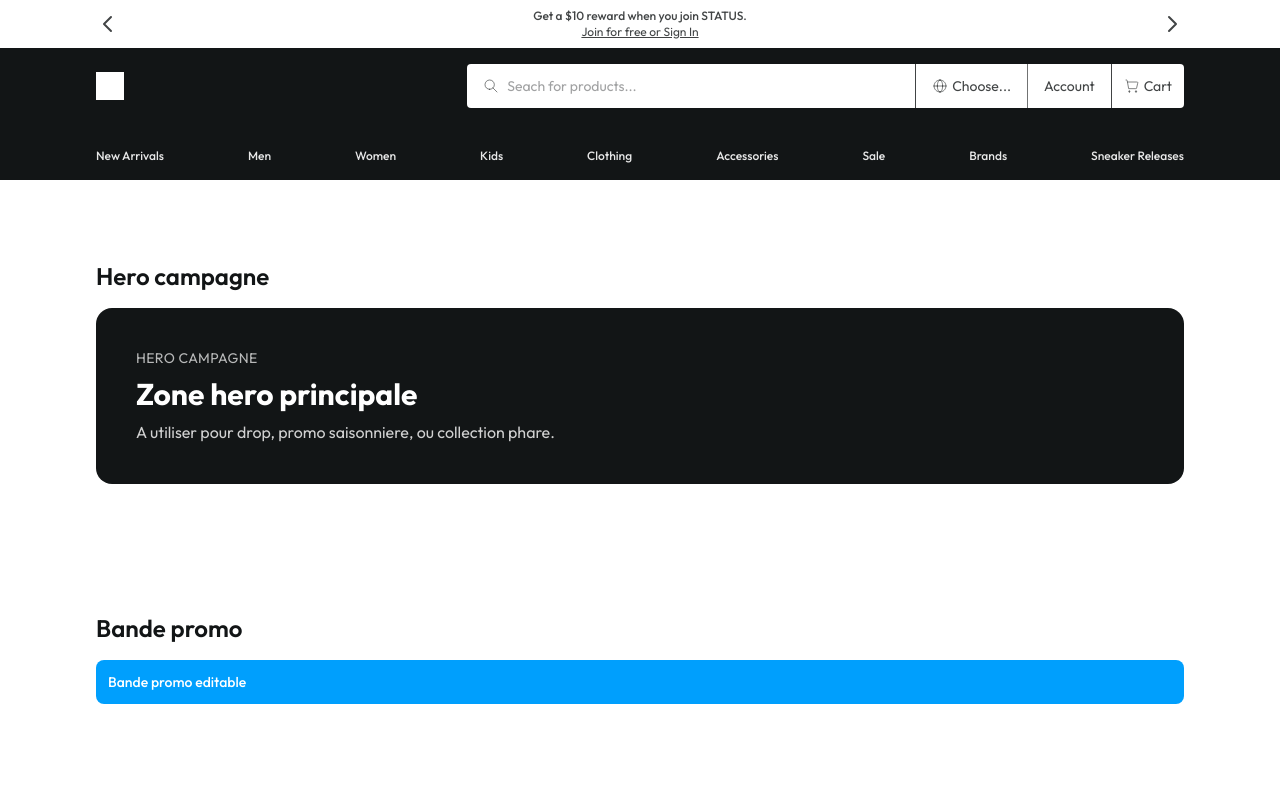
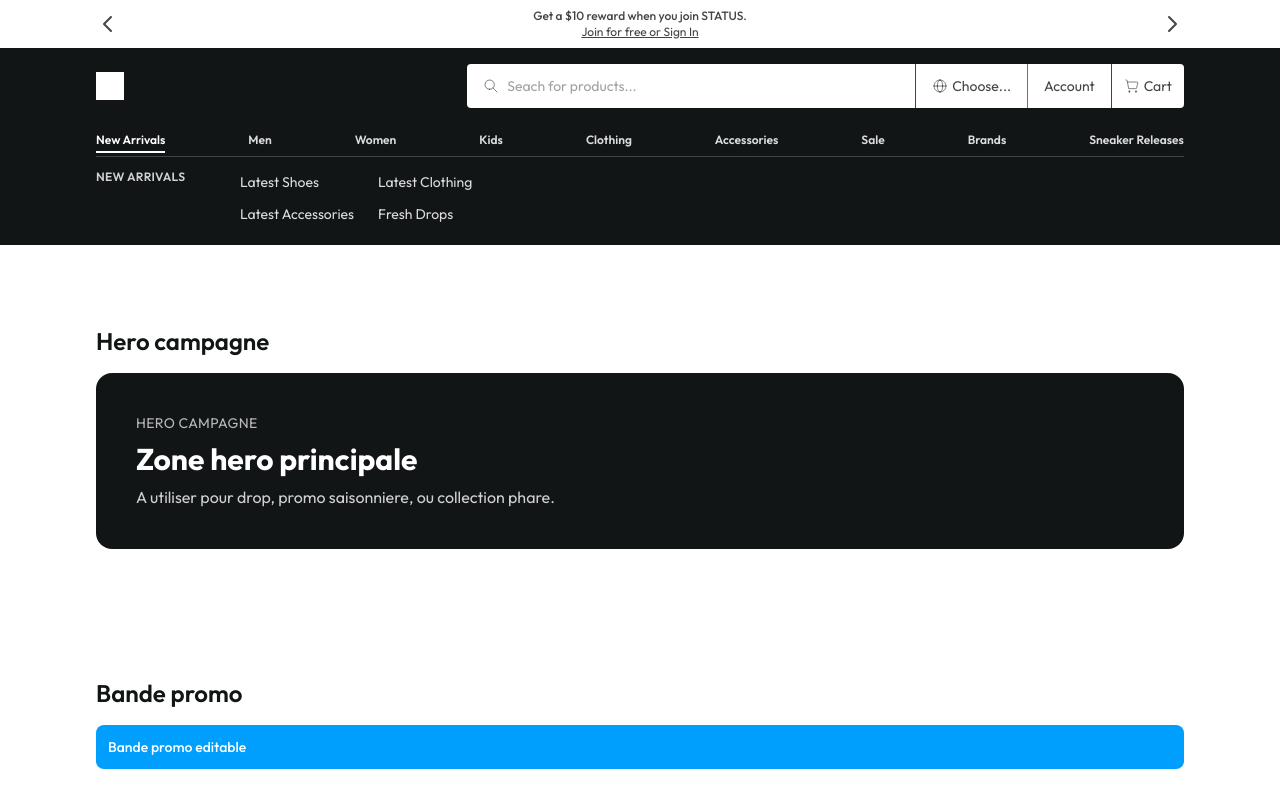
Before and after one commit to twocoderz/ecom.saas, a React (Vite) app: page / in a window 1280 px wide. Shown: the top 800 px of the page. Built offline with nearby package versions, Linux system fonts and the light colour scheme.

Commit message:
create data

```diff
--- a/src/shared/components/navigation/MainHeader.tsx
+++ b/src/shared/components/navigation/MainHeader.tsx
@@ -1,4 +1,4 @@
-import { useState } from "react";
+import { useEffect, useState } from "react";
 import Logo from "../branding/Logo";
 import { Container } from "../layout/Container";
 import { MegaMenu } from "./MegaMenu";
@@ -23,6 +23,21 @@ import CartButton from "../ui/CartButton";
 export function MainHeader() {
   const [isMobileMenuOpen, setIsMobileMenuOpen] = useState(false);
   const mobileDrawerId = "mobile-main-menu";
+
+  useEffect(() => {
+    if (!isMobileMenuOpen) {
+      return;
+    }
+
+    const handleEsc = (event: KeyboardEvent) => {
+      if (event.key === "Escape") {
+        setIsMobileMenuOpen(false);
+      }
+    };
+
+    window.addEventListener("keydown", handleEsc);
+    return () => window.removeEventListener("keydown", handleEsc);
+  }, [isMobileMenuOpen]);
 
   return (
     <header className="relative z-20 bg-black py-p2 lg:px-p6">
--- a/src/shared/components/navigation/MegaMenu.tsx
+++ b/src/shared/components/navigation/MegaMenu.tsx
@@ -1,34 +1,65 @@
+import { useMemo, useState } from "react";
+import { Link } from "react-router-dom";
+import { navMenuItems } from "../../data/NavMenu";
+
 /**
  * Menu categories desktop.
- * Repere JD : barre horizontale dense avec categories de niveau 1.
+ * Repere JD : niveau 1 horizontal + panneau niveau 2 au survol/focus.
  */
 export function MegaMenu() {
-  const items = [
-    "New Arrivals",
-    "Men",
-    "Women",
-    "Kids",
-    "Clothing",
-    "Accessories",
-    "Sale",
-    "Brands",
-    "Sneaker Releases",
-  ];
+  const [activeId, setActiveId] = useState<string>(navMenuItems[0]?.id ?? "");
+
+  const activeItem = useMemo(
+    () => navMenuItems.find((item) => item.id === activeId) ?? navMenuItems[0],
+    [activeId],
+  );
 
   return (
-    <nav className="mt-p8">
-      <ul className="flex items-center justify-between pb-2 text-xs font-medium text-white">
-        {items.map((item) => (
-          <li key={item}>
-            <button
-              type="button"
-              className="cursor-pointer whitespace-nowrap text-white/90 transition-colors hover:text-white focus-visible:outline-none focus-visible:ring-2 focus-visible:ring-white"
+    <nav
+      className="mt-p2"
+      aria-label="Navigation principale desktop"
+      onMouseLeave={() => setActiveId(navMenuItems[0]?.id ?? "")}
+    >
+      <ul className="flex items-center justify-between gap-p3 py-p2 text-xs font-semibold text-white">
+        {navMenuItems.map((item) => (
+          <li key={item.id}>
+            <Link
+              to={item.href}
+              onMouseEnter={() => setActiveId(item.id)}
+              onFocus={() => setActiveId(item.id)}
+              className={`cursor-pointer whitespace-nowrap border-b-2 pb-p1 transition-colors focus-visible:outline-none focus-visible:ring-2 focus-visible:ring-white ${
+                item.id === activeId
+                  ? "border-white text-white"
+                  : "border-transparent text-white/85 hover:text-white"
+              }`}
             >
-              {item}
-            </button>
+              {item.label}
+            </Link>
           </li>
         ))}
       </ul>
+
+      {activeItem && (
+        <div className="border-t border-white/20 py-p3">
+          <div className="flex items-start gap-p8">
+            <p className="min-w-28 text-xs font-semibold uppercase tracking-wide text-white/80">
+              {activeItem.label}
+            </p>
+            <ul className="grid grid-cols-2 gap-x-p6 gap-y-p2">
+              {activeItem.children.map((child) => (
+                <li key={child.id}>
+                  <Link
+                    to={child.href}
+                    className="text-sm text-white/85 transition-colors hover:text-white focus-visible:outline-none focus-visible:ring-2 focus-visible:ring-white"
+                  >
+                    {child.label}
+                  </Link>
+                </li>
+              ))}
+            </ul>
+          </div>
+        </div>
+      )}
     </nav>
   );
 }
--- a/src/shared/components/navigation/MobileMenuDrawer.tsx
+++ b/src/shared/components/navigation/MobileMenuDrawer.tsx
@@ -1,6 +1,11 @@
+import { useState } from "react";
+import { Link } from "react-router-dom";
+import { CaretDownIcon, CaretUpIcon } from "../../icons";
+import { navMenuItems } from "../../data/NavMenu";
+
 /**
  * Tiroir de navigation mobile.
- * Repere JD : version compacte du mega menu avec categories et actions rapides.
+ * Repere JD : version compacte du mega menu avec accordions niveau 2.
  */
 type MobileMenuDrawerProps = {
   id: string;
@@ -8,17 +13,11 @@ type MobileMenuDrawerProps = {
 };
 
 export function MobileMenuDrawer({ id, onClose }: MobileMenuDrawerProps) {
-  const items = [
-    "New Arrivals",
-    "Men",
-    "Women",
-    "Kids",
-    "Clothing",
-    "Accessories",
-    "Sale",
-    "Brands",
-    "Sneaker Releases",
-  ];
+  const [openId, setOpenId] = useState<string>(navMenuItems[0]?.id ?? "");
+
+  const toggleSection = (itemId: string) => {
+    setOpenId((prev) => (prev === itemId ? "" : itemId));
+  };
 
   return (
     <aside
@@ -39,16 +38,62 @@ export function MobileMenuDrawer({ id, onClose }: MobileMenuDrawerProps) {
 
       <nav>
         <ul className="grid gap-p2">
-          {items.map((item) => (
-            <li key={item}>
-              <button
-                type="button"
-                className="w-full cursor-pointer rounded-sm px-p2 py-p2 text-left text-sm font-medium text-black-80 hover:bg-black/5 focus-visible:outline-none focus-visible:ring-2 focus-visible:ring-black"
+          {navMenuItems.map((item) => {
+            const isOpen = openId === item.id;
+            const sectionId = `mobile-menu-section-${item.id}`;
+
+            return (
+              <li
+                key={item.id}
+                className="rounded-sm border border-black/10 px-p2 py-p2"
               >
-                {item}
-              </button>
-            </li>
-          ))}
+                <div className="flex items-center justify-between gap-p2">
+                  <Link
+                    to={item.href}
+                    onClick={onClose}
+                    className="text-sm font-semibold text-black-80 focus-visible:outline-none focus-visible:ring-2 focus-visible:ring-black"
+                  >
+                    {item.label}
+                  </Link>
+                  <button
+                    type="button"
+                    onClick={() => toggleSection(item.id)}
+                    aria-expanded={isOpen}
+                    aria-controls={sectionId}
+                    aria-label={
+                      isOpen ? `Fermer ${item.label}` : `Ouvrir ${item.label}`
+                    }
+                    className="flex h-8 w-8 items-center justify-center rounded-sm text-black-80 hover:bg-black/5 focus-visible:outline-none focus-visible:ring-2 focus-visible:ring-black"
+                  >
+                    {isOpen ? (
+                      <CaretUpIcon className="h-4 w-4" />
+                    ) : (
+                      <CaretDownIcon className="h-4 w-4" />
+                    )}
+                  </button>
+                </div>
+
+                {isOpen && (
+                  <ul
+                    id={sectionId}
+                    className="mt-p2 grid gap-p2 border-t border-black/10 pt-p2"
+                  >
+                    {item.children.map((child) => (
+                      <li key={child.id}>
+                        <Link
+                          to={child.href}
+                          onClick={onClose}
+                          className="block text-sm text-black-70 underline-offset-2 hover:underline focus-visible:outline-none focus-visible:ring-2 focus-visible:ring-black"
+                        >
+                          {child.label}
+                        </Link>
+                      </li>
+                    ))}
+                  </ul>
+                )}
+              </li>
+            );
+          })}
         </ul>
       </nav>
     </aside>
--- /dev/null
+++ b/src/shared/data/NavMenu.ts
@@ -0,0 +1,178 @@
+export type NavSubItem = {
+  id: string;
+  label: string;
+  href: string;
+};
+
+export type NavItem = {
+  id: string;
+  label: string;
+  href: string;
+  children: NavSubItem[];
+};
+
+/**
+ * Source de verite du menu principal.
+ * Chaque entree correspond a un item niveau 1 du header avec ses sous-categories.
+ */
+export const navMenuItems: NavItem[] = [
+  {
+    id: "new-arrivals",
+    label: "New Arrivals",
+    href: "/collection/new-arrivals",
+    children: [
+      { id: "latest-shoes", label: "Latest Shoes", href: "/c/all/shoes" },
+      {
+        id: "latest-clothing",
+        label: "Latest Clothing",
+        href: "/c/all/clothing",
+      },
+      {
+        id: "latest-accessories",
+        label: "Latest Accessories",
+        href: "/c/all/accessories",
+      },
+      {
+        id: "latest-drops",
+        label: "Fresh Drops",
+        href: "/collection/new-arrivals",
+      },
+    ],
+  },
+  {
+    id: "men",
+    label: "Men",
+    href: "/c/men/all",
+    children: [
+      { id: "men-shoes", label: "Men Shoes", href: "/c/men/shoes" },
+      { id: "men-clothing", label: "Men Clothing", href: "/c/men/clothing" },
+      {
+        id: "men-accessories",
+        label: "Men Accessories",
+        href: "/c/men/accessories",
+      },
+      {
+        id: "men-best-sellers",
+        label: "Best Sellers",
+        href: "/collection/best-sellers-men",
+      },
+    ],
+  },
+  {
+    id: "women",
+    label: "Women",
+    href: "/c/women/all",
+    children: [
+      { id: "women-shoes", label: "Women Shoes", href: "/c/women/shoes" },
+      {
+        id: "women-clothing",
+        label: "Women Clothing",
+        href: "/c/women/clothing",
+      },
+      {
+        id: "women-accessories",
+        label: "Women Accessories",
+        href: "/c/women/accessories",
+      },
+      {
+        id: "women-trending",
+        label: "Trending",
+        href: "/collection/trending-women",
+      },
+    ],
+  },
+  {
+    id: "kids",
+    label: "Kids",
+    href: "/c/kids/all",
+    children: [
+      { id: "kids-shoes", label: "Kids Shoes", href: "/c/kids/shoes" },
+      { id: "kids-clothing", label: "Kids Clothing", href: "/c/kids/clothing" },
+      {
+        id: "kids-accessories",
+        label: "Kids Accessories",
+        href: "/c/kids/accessories",
+      },
+      { id: "kids-new", label: "New For Kids", href: "/collection/new-kids" },
+    ],
+  },
+  {
+    id: "clothing",
+    label: "Clothing",
+    href: "/c/all/clothing",
+    children: [
+      { id: "hoodies", label: "Hoodies", href: "/c/all/hoodies" },
+      { id: "tees", label: "Tees", href: "/c/all/tees" },
+      { id: "jackets", label: "Jackets", href: "/c/all/jackets" },
+      { id: "sets", label: "Matching Sets", href: "/collection/matching-sets" },
+    ],
+  },
+  {
+    id: "accessories",
+    label: "Accessories",
+    href: "/c/all/accessories",
+    children: [
+      { id: "bags", label: "Bags", href: "/c/all/bags" },
+      { id: "hats", label: "Hats", href: "/c/all/hats" },
+      { id: "socks", label: "Socks", href: "/c/all/socks" },
+      { id: "gear", label: "Gear", href: "/c/all/accessories" },
+    ],
+  },
+  {
+    id: "sale",
+    label: "Sale",
+    href: "/collection/all-sale",
+    children: [
+      { id: "sale-shoes", label: "Sale Shoes", href: "/c/all/sale-shoes" },
+      {
+        id: "sale-clothing",
+        label: "Sale Clothing",
+        href: "/c/all/sale-clothing",
+      },
+      {
+        id: "sale-accessories",
+        label: "Sale Accessories",
+        href: "/c/all/sale-accessories",
+      },
+      { id: "under-100", label: "Under 100", href: "/collection/under-100" },
+    ],
+  },
+  {
+    id: "brands",
+    label: "Brands",
+    href: "/brand/featured",
+    children: [
+      { id: "brand-nike", label: "Nike", href: "/brand/nike" },
+      { id: "brand-adidas", label: "adidas", href: "/brand/adidas" },
+      { id: "brand-jordan", label: "Jordan", href: "/brand/jordan" },
+      {
+        id: "brand-new-balance",
+        label: "New Balance",
+        href: "/brand/new-balance",
+      },
+    ],
+  },
+  {
+    id: "sneaker-releases",
+    label: "Sneaker Releases",
+    href: "/collection/sneaker-releases",
+    children: [
+      {
+        id: "release-calendar",
+        label: "Release Calendar",
+        href: "/collection/sneaker-releases",
+      },
+      {
+        id: "jordans",
+        label: "Jordan Releases",
+        href: "/collection/jordan-releases",
+      },
+      {
+        id: "nike-releases",
+        label: "Nike Releases",
+        href: "/collection/nike-releases",
+      },
+      { id: "alerts", label: "Drop Alerts", href: "/collection/drop-alerts" },
+    ],
+  },
+];
```
